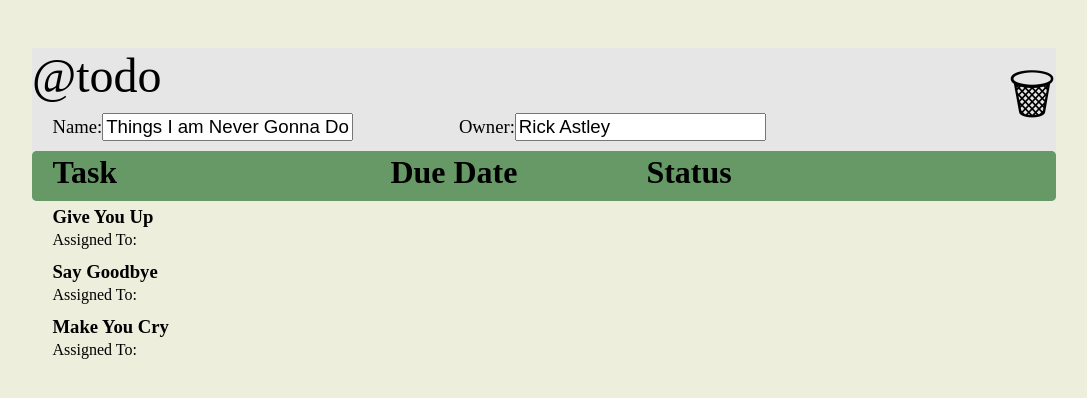
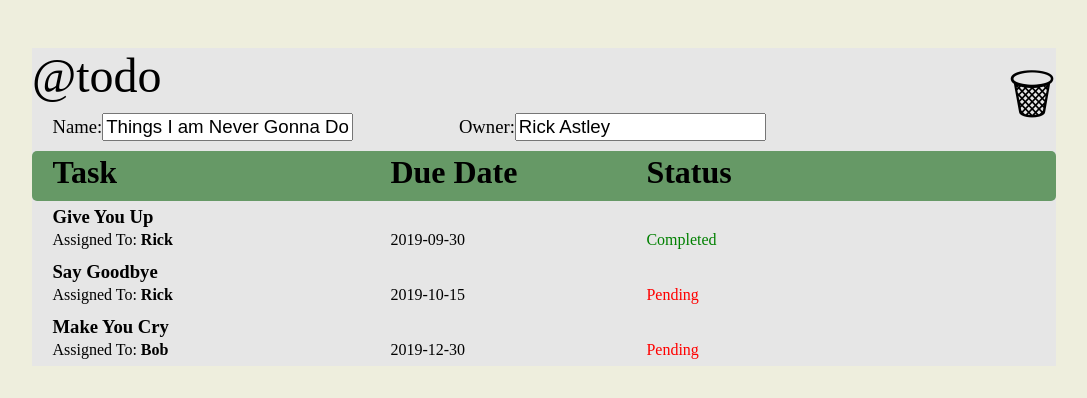
Before and after one commit to SuperDev0417/FaceBook_React, a React (Create React App) app: page / in a window 1280 px wide. Both pictures are taken after a click on the link "Things I am Never Gonna Do". Shown: the top 398 px of the page, without its empty margins (104-1191 px from the left). Built offline with nearby package versions, Linux system fonts and the light colour scheme.

Commit message:
Due Date/Assigned To/Status shows

```diff
--- a/src/components/list_screen/ListItemCard.js
+++ b/src/components/list_screen/ListItemCard.js
@@ -1,6 +1,14 @@
 import React, { Component } from 'react'
 
 export class ListItemCard extends Component {
+
+    getCompleted() {
+        if (this.props.listItem.completed) {
+            return true;
+         }
+        else return false;
+        }
+
     render() {
         return (
             <div className='list_item_card'>
@@ -8,14 +16,19 @@
                     {this.props.listItem.description}
                 </div>
                 <div className='list_item_card_assigned_to'>
-                    Assigned To: <strong>{this.props.listItem.assignedTo}</strong>
+                    Assigned To: <strong>  {this.props.listItem.assigned_to} </strong>
                 </div>
                 <div className='list_item_card_due_date'>
-                    {this.props.listItem.dueDate}
+                    {this.props.listItem.due_date}
                 </div>
-                <div className='list_item_card_completed'>
-                    {this.props.listItem.completed}
+                { (this.getCompleted() === true) &&  <div className='list_item_card_completed'>
+                        Completed
                 </div>
+                }
+                { (this.getCompleted() === false) &&  <div className='list_item_card_not_completed'>
+                        Pending
+                </div>
+                }
             </div>
         )
     }
--- a/src/components/list_screen/ListItemsTable.js
+++ b/src/components/list_screen/ListItemsTable.js
@@ -5,6 +5,7 @@
     render() {
         return (
             <div id="list_items_container" className = "list_item_header_card">
+                <div id="todo_item" >
                 <div className="list_item_header_card"> </div>
                 <div className="list_item_task_header">Task</div>
                 <div className="list_item_due_date_header">Due Date</div>
@@ -16,6 +17,7 @@
                             listItem={todoItem} />
                     ))
                 }
+                </div>
             </div>
         )
     }
```
